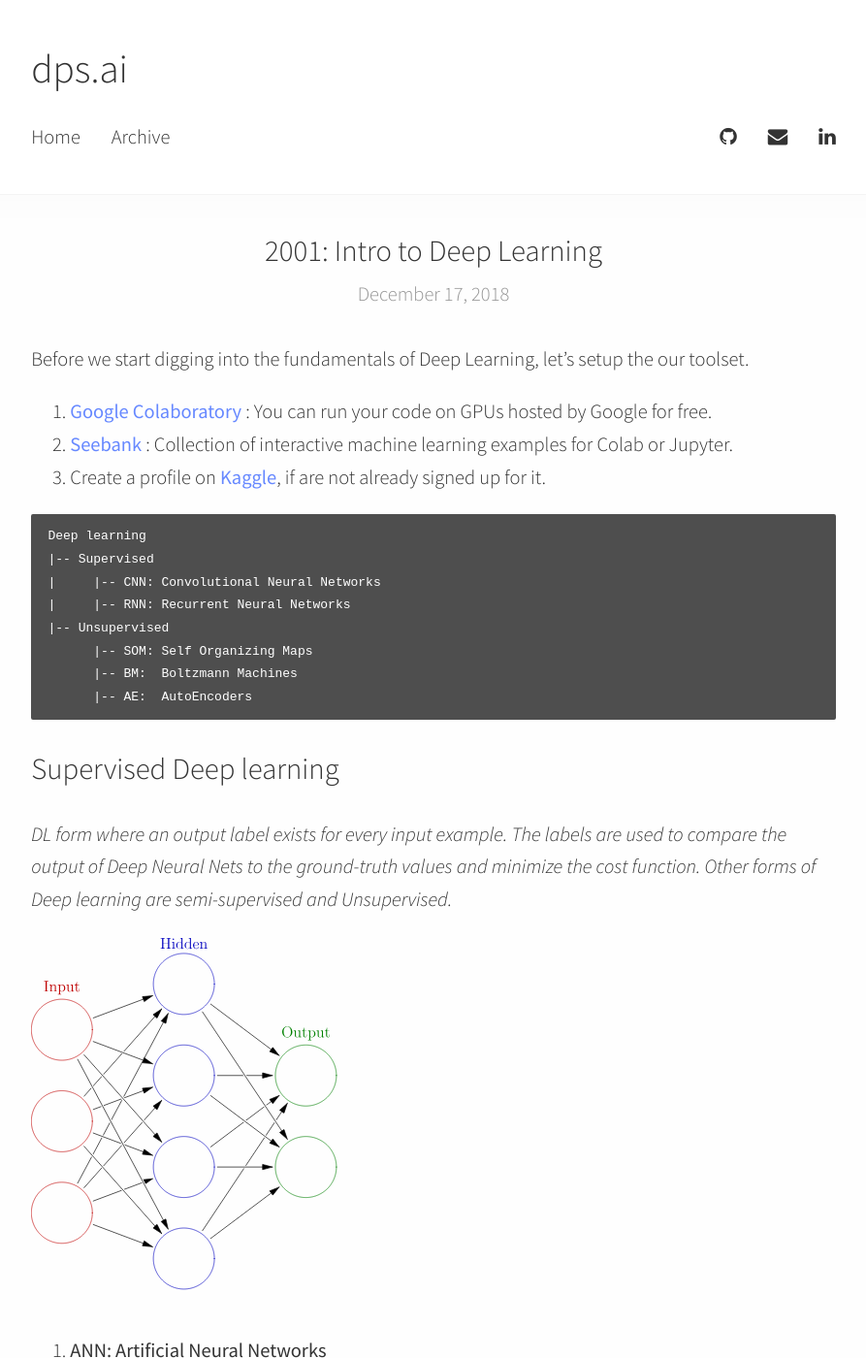
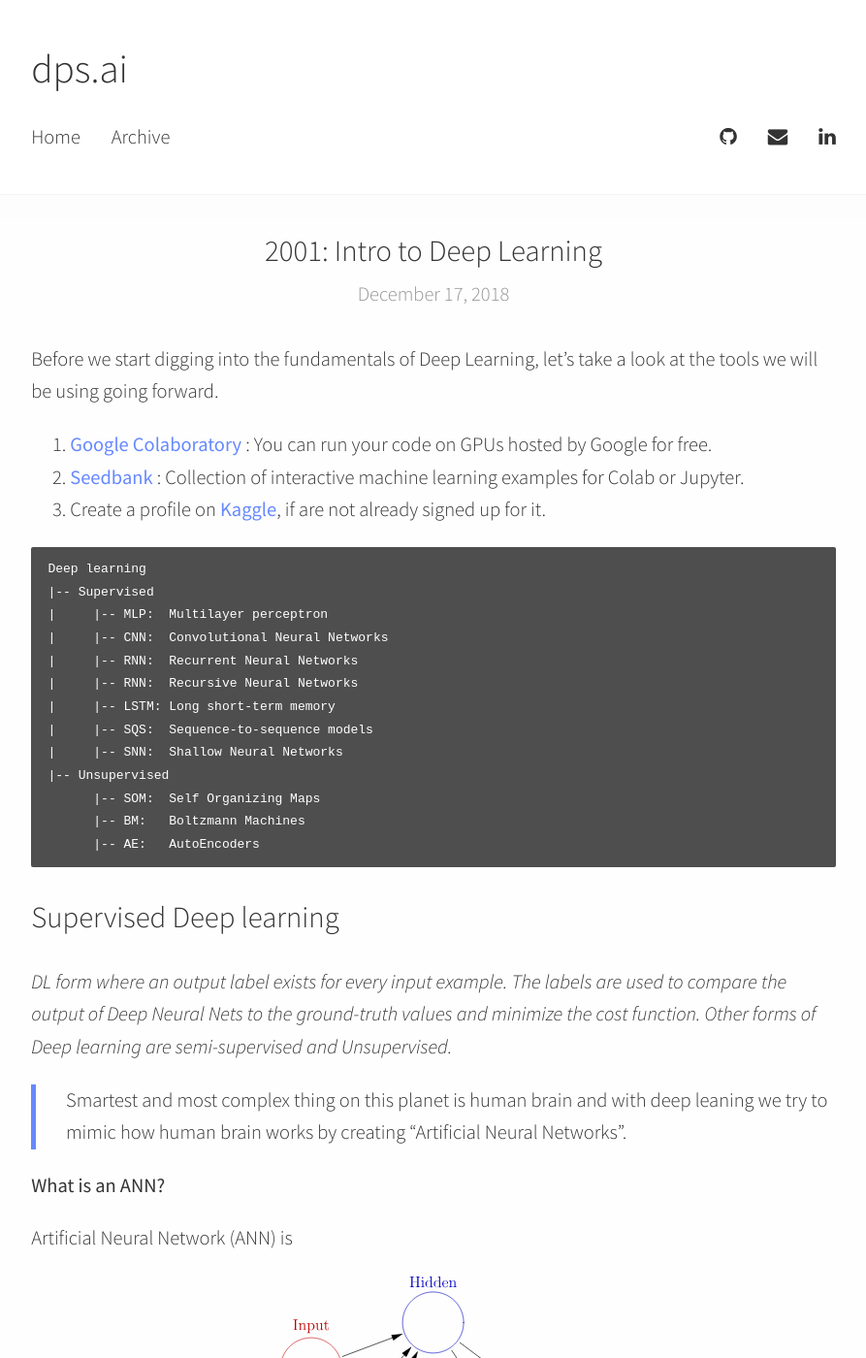
Before and after one commit to dhruvpratapsingh/dhruvpratapsingh.github.io, a Jekyll site: the page built from _posts/2018-12-17-intro-to-deep-learning.md, in a window 1280 px wide and 1400 px high. Shown: the whole window at 97% size, without its empty margins (193-1086 px from the left). Built offline with Jekyll 4.4.1, drawn with Linux system fonts in a browser that asks for light colours; comment, search, counter and statistics services are not loaded; some of the changed text lies outside the part shown.

Commit message:
somehting

````diff
--- a/_posts/2018-12-17-intro-to-deep-learning.md
+++ b/_posts/2018-12-17-intro-to-deep-learning.md
@@ -2,37 +2,51 @@
 title: "2001: Intro to Deep Learning"
 ---
 
-Before we start digging into the fundamentals of Deep Learning, let's setup the our toolset.
+Before we start digging into the fundamentals of Deep Learning, let's take a look at the tools we will be using going forward.
 
 1. [Google Colaboratory](http://colab.research.google.com/) : You can run your code on GPUs hosted by Google for free.
-2. [Seebank](https://research.google.com/seedbank/) : Collection of interactive machine learning examples for Colab or Jupyter.
+2. [Seedbank](https://research.google.com/seedbank/) : Collection of interactive machine learning examples for Colab or Jupyter.
 3. Create a profile on [Kaggle](https://www.kaggle.com/), if are not already signed up for it.
 
 ```
 Deep learning
 |-- Supervised
-|     |-- CNN: Convolutional Neural Networks
-|     |-- RNN: Recurrent Neural Networks
+|     |-- MLP:  Multilayer perceptron
+|     |-- CNN:  Convolutional Neural Networks
+|     |-- RNN:  Recurrent Neural Networks
+|     |-- RNN:  Recursive Neural Networks
+|     |-- LSTM: Long short-term memory
+|     |-- SQS:  Sequence-to-sequence models
+|     |-- SNN:  Shallow Neural Networks
 |-- Unsupervised
-      |-- SOM: Self Organizing Maps
-      |-- BM:  Boltzmann Machines
-      |-- AE:  AutoEncoders
+      |-- SOM:  Self Organizing Maps
+      |-- BM:   Boltzmann Machines
+      |-- AE:   AutoEncoders
 ```
 
 ## Supervised Deep learning
 *DL form where an output label exists for every input example. The labels are used to compare the output of Deep Neural Nets to the ground-truth values and minimize the cost function. Other forms of Deep learning are semi-supervised and Unsupervised.*
 
-![Neural Network](./../../../../assets/images/colored_neural_network.svg)
+> Smartest and most complex thing on this planet is human brain and with deep leaning we try to mimic how human brain works by creating "Artificial Neural Networks".
 
-1. **ANN: Artificial Neural Networks**
+**What is an ANN?**
 
-     DL form where an output label exists for every input example. The labels are used to compare the output of Deep Neural Nets to the ground-truth values and minimize the cost function. Other forms of Deep learning are semi-supervised and Unsupervised.
+Artificial Neural Network (ANN) is
 
-2. **CNN: Convolutional Neural Networks**
-3. **RNN: Recurrent Neural Networks**
+<!-- Image for ANN -->
+<p align="center">
+  <img src="./../../../../assets/images/colored_neural_network.svg"/>
+</p>
+
+1. **CNN: Convolutional Neural Networks**
+2. **RNN: Recurrent Neural Networks**
 
 ## Unsupervised Deep Learning
 
 1. **SOM: Self Organizing Maps**
 2. **BM:  Boltzmann Machines**
 3. **AE:  AutoEncoders**
+
+## **Some useful resources**
+  1. See in action: [Tensorflow Playground](https://playground.tensorflow.org/)
+  2. Flashcards of the interview: [Deep Learning Dictionary](https://towardsdatascience.com/the-deep-learning-ai-dictionary-ade421df39e4)
````
Also changed, not shown: 3 other files.
